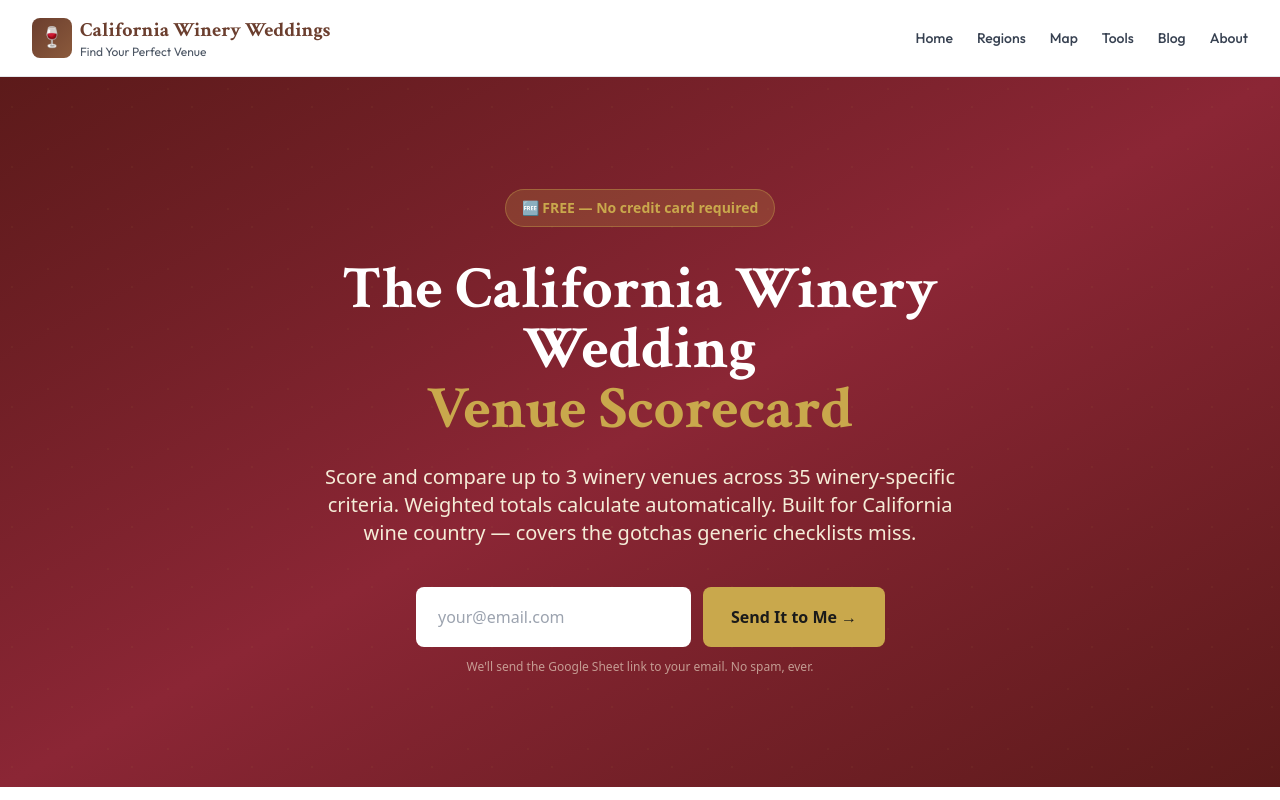
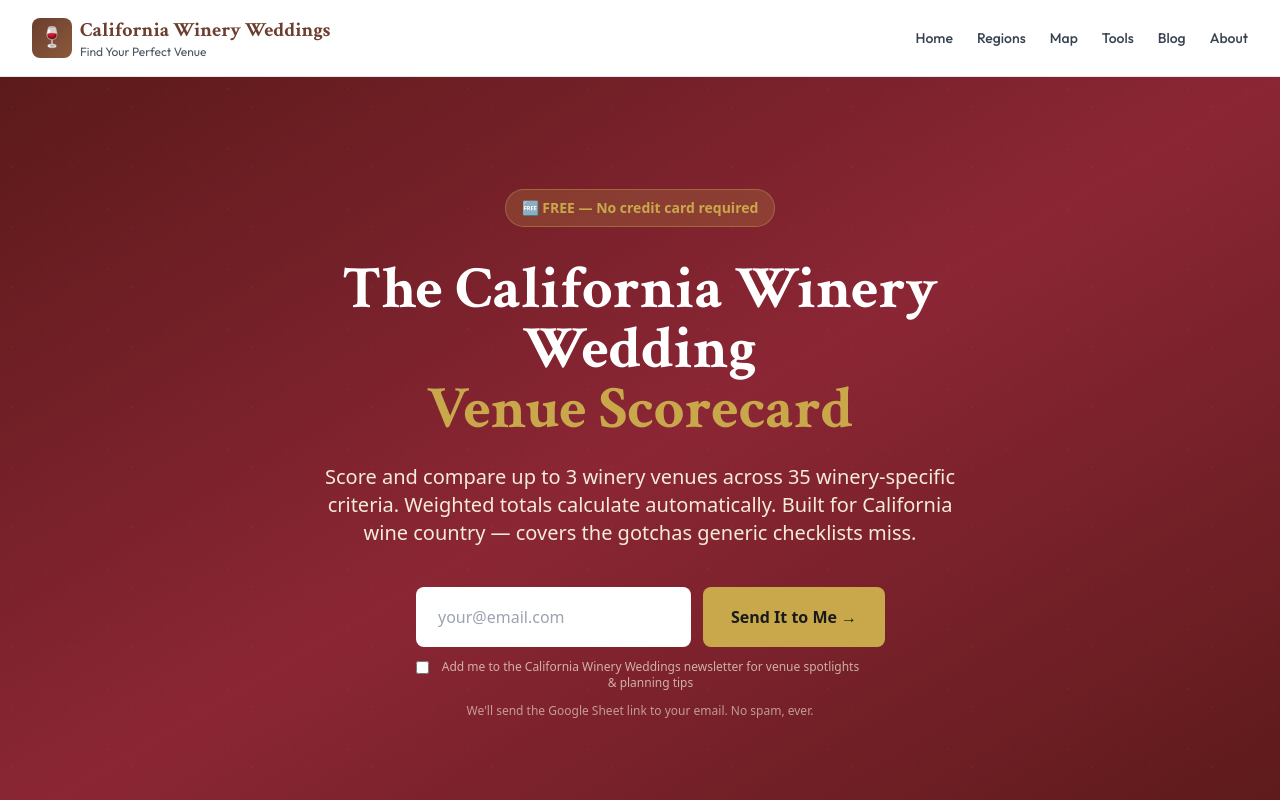
Before and after one commit to jess-ouican/californiawineryweddings, a Next.js app: page /tools/venue-scorecard in a window 1280 px wide. Shown: the top 800 px of the page. Built offline with nearby package versions, Linux system fonts and the light colour scheme.

Commit message:
feat: scorecard lead opt-in checkbox + Airtable lead storage

```diff
--- a/app/api/scorecard/route.ts
+++ b/app/api/scorecard/route.ts
@@ -1,5 +1,6 @@
 import { NextRequest, NextResponse } from 'next/server';
 import { Resend } from 'resend';
+import { saveScorecardLead } from '@/lib/airtable';
 
 const resend = new Resend(process.env.RESEND_API_KEY);
 
@@ -8,7 +9,7 @@ const SHEET_URL = 'https://docs.google.com/spreadsheets/d/1QLB1lFQTrK8__b_bSxtb1
 export async function POST(request: NextRequest) {
   try {
     const body = await request.json();
-    const { email } = body;
+    const { email, optIn } = body;
 
     if (!email || !email.includes('@')) {
       return NextResponse.json({ error: 'Valid email required' }, { status: 400 });
@@ -170,6 +171,13 @@ export async function POST(request: NextRequest) {
 
     console.log('[SCORECARD] ✓ Sent scorecard to:', normalizedEmail, '| id:', userResult.data?.id);
 
+    // Save lead to Airtable (non-blocking — don't fail the request if this errors)
+    try {
+      await saveScorecardLead(normalizedEmail, optIn === true);
+    } catch (airtableErr) {
+      console.error('[SCORECARD] Airtable save failed (non-blocking):', airtableErr instanceof Error ? airtableErr.message : airtableErr);
+    }
+
     // Notify internal inbox
     await resend.emails.send({
       from: 'hello@send.californiawineryweddings.com',
--- a/app/tools/venue-scorecard/page.tsx
+++ b/app/tools/venue-scorecard/page.tsx
@@ -6,6 +6,7 @@ export default function VenueScorecardPage() {
   const [email, setEmail] = useState('');
   const [status, setStatus] = useState<'idle' | 'loading' | 'success' | 'error'>('idle');
   const [errorMsg, setErrorMsg] = useState('');
+  const [optIn, setOptIn] = useState(false);
 
   async function handleSubmit(e: React.FormEvent) {
     e.preventDefault();
@@ -17,7 +18,7 @@ export default function VenueScorecardPage() {
       const res = await fetch('/api/scorecard', {
         method: 'POST',
         headers: { 'Content-Type': 'application/json' },
-        body: JSON.stringify({ email: email.trim() }),
+        body: JSON.stringify({ email: email.trim(), optIn }),
       });
       const data = await res.json();
       if (!res.ok) throw new Error(data.error || 'Something went wrong');
@@ -64,6 +65,7 @@ export default function VenueScorecardPage() {
                 </p>
               </div>
             ) : (
+              <>
               <form onSubmit={handleSubmit} className="flex flex-col sm:flex-row gap-3">
                 <input
                   type="email"
@@ -82,6 +84,18 @@ export default function VenueScorecardPage() {
                   {status === 'loading' ? 'Sending…' : 'Send It to Me →'}
                 </button>
               </form>
+              <label className="flex items-start gap-2 mt-3 cursor-pointer">
+                <input
+                  type="checkbox"
+                  checked={optIn}
+                  onChange={e => setOptIn(e.target.checked)}
+                  className="mt-0.5 accent-[#C9A84C]"
+                />
+                <span className="text-[#F5ECD7]/70 font-sans text-xs">
+                  Add me to the California Winery Weddings newsletter for venue spotlights &amp; planning tips
+                </span>
+              </label>
+              </>
             )}
             {status === 'error' && (
               <p className="text-red-300 font-sans text-sm mt-3">{errorMsg}</p>
@@ -327,6 +341,7 @@ export default function VenueScorecardPage() {
               <p className="text-[#F5ECD7] font-sans text-sm">Check your inbox at <strong className="text-[#C9A84C]">{email}</strong></p>
             </div>
           ) : (
+            <>
             <form onSubmit={handleSubmit} className="flex flex-col sm:flex-row gap-3 max-w-md mx-auto">
               <input
                 type="email"
@@ -345,6 +360,18 @@ export default function VenueScorecardPage() {
                 {status === 'loading' ? 'Sending…' : 'Send It →'}
               </button>
             </form>
+            <label className="flex items-start gap-2 mt-3 max-w-md mx-auto cursor-pointer">
+              <input
+                type="checkbox"
+                checked={optIn}
+                onChange={e => setOptIn(e.target.checked)}
+                className="mt-0.5 accent-[#C9A84C]"
+              />
+              <span className="text-[#F5ECD7]/70 font-sans text-xs">
+                Add me to the California Winery Weddings newsletter for venue spotlights &amp; planning tips
+              </span>
+            </label>
+            </>
           )}
           {status === 'error' && (
             <p className="text-red-300 font-sans text-sm mt-3">{errorMsg}</p>
--- a/lib/airtable.ts
+++ b/lib/airtable.ts
@@ -332,3 +332,37 @@ export async function saveVenueDetails(data: VenueDetails): Promise<void> {
     throw error;
   }
 }
+
+// ─── Scorecard Leads ───────────────────────────────────────────────────────
+
+const scorecardLeadsTable = base('Scorecard Leads');
+
+export interface ScorecardLead {
+  id?: string;
+  fields: {
+    Email: string;
+    OptIn: boolean;
+    SubmittedAt: string;
+    Source: string;
+  };
+}
+
+export async function saveScorecardLead(email: string, optIn: boolean): Promise<ScorecardLead> {
+  try {
+    console.log('[AIRTABLE] Saving scorecard lead:', { email, optIn });
+    const record = await scorecardLeadsTable.create({
+      Email: email,
+      OptIn: optIn,
+      SubmittedAt: new Date().toISOString(),
+      Source: 'venue-scorecard',
+    });
+    console.log('[AIRTABLE] ✓ Scorecard lead saved:', record.id);
+    return {
+      id: record.id,
+      fields: record.fields as ScorecardLead['fields'],
+    };
+  } catch (error) {
+    console.error('[AIRTABLE] ✗ Failed to save scorecard lead:', error instanceof Error ? error.message : error);
+    throw error;
+  }
+}
```
Also changed, not shown: 1 other file (tests, documents, lock files or other folders).
